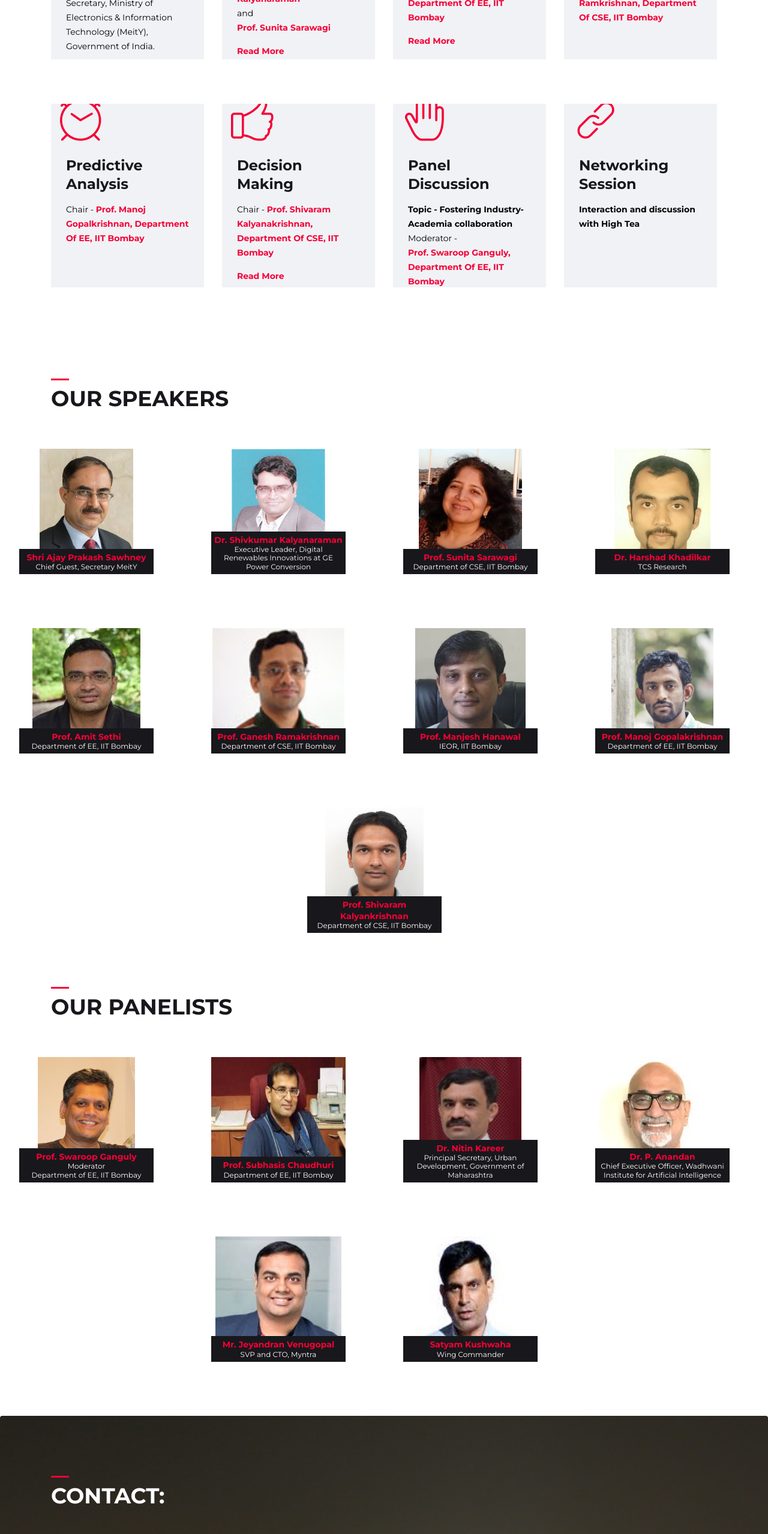
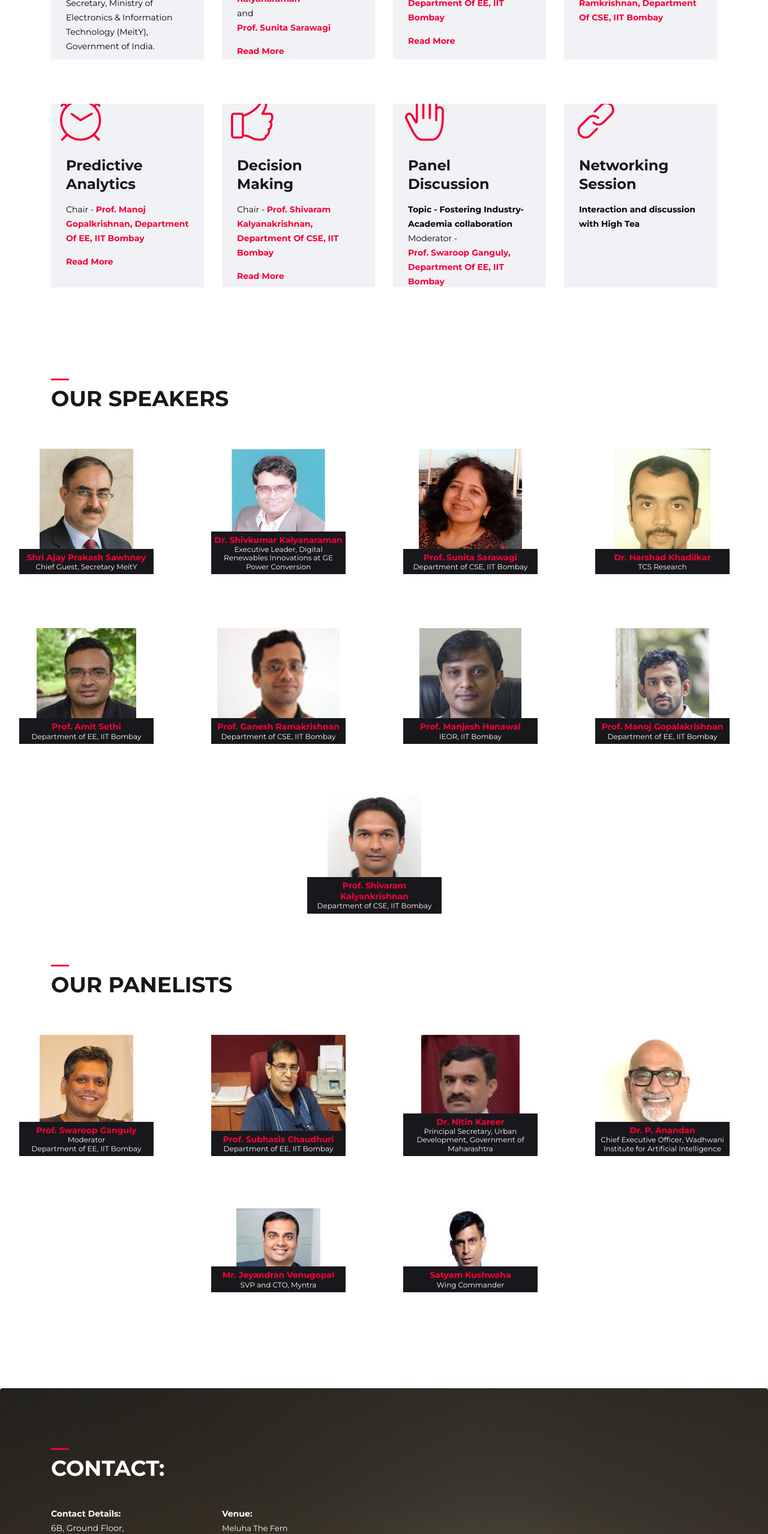
Before and after one commit to ydidwania/iitb-rp, a plain HTML site: page index.html in a window 1280 px wide. Shown: the part 2590-5147 px from the top of the page at 60% size. Drawn offline with nearby package versions, Linux system fonts and the light colour scheme; grey boxes are pictures that could not be loaded; files whose address does not match are found by name.

Commit message:
add pdf and remove image js resizing;

```diff
--- a/assets/js/main.js
+++ b/assets/js/main.js
@@ -159,4 +159,35 @@ $(document).ready(function() {
         });
     }
 
+    // Add smooth scrolling to all links
+    $("a").on('click', function(event) {
+
+        // Make sure this.hash has a value before overriding default behavior
+        if (this.hash !== "") {
+          // Prevent default anchor click behavior
+          event.preventDefault();
+
+          // Store hash
+          var hash = this.hash;
+
+          // Using jQuery's animate() method to add smooth page scroll
+          // The optional number (800) specifies the number of milliseconds it takes to scroll to the specified area
+          $('html, body').animate({
+            scrollTop: $(hash).offset().top
+          }, 800, function(){
+
+            // Add hash (#) to URL when done scrolling (default click behavior)
+            window.location.hash = hash;
+          });
+        } // End if
+      });
+
+    // var heights = $(".speaker-div .col-md-3").map(function() {
+    //     console.log(heights);
+    //     return $(this).height();
+    // }).get(),
+
+    // maxHeight = Math.max.apply(null, heights);
+
+    // $(".row .col-md-3").height(maxHeight);
 });
--- a/index.html
+++ b/index.html
@@ -27,41 +27,13 @@
     <link href="assets/css/main.css" rel="stylesheet">
     <script src="https://ajax.googleapis.com/ajax/libs/jquery/3.3.1/jquery.min.js"></script>
     <script>
-    $(document).ready(function(){
-      // Add smooth scrolling to all links
-      $("a").on('click', function(event) {
+    // $(document).ready(function(){
 
-        // Make sure this.hash has a value before overriding default behavior
-        if (this.hash !== "") {
-          // Prevent default anchor click behavior
-          event.preventDefault();
+    // });
 
-          // Store hash
-          var hash = this.hash;
+    // $(document).ready(function() {
 
-          // Using jQuery's animate() method to add smooth page scroll
-          // The optional number (800) specifies the number of milliseconds it takes to scroll to the specified area
-          $('html, body').animate({
-            scrollTop: $(hash).offset().top
-          }, 800, function(){
-
-            // Add hash (#) to URL when done scrolling (default click behavior)
-            window.location.hash = hash;
-          });
-        } // End if
-      });
-    });
-
-    $(document).ready(function() {
-        var heights = $(".speaker-div .col-md-3").map(function() {
-            console.log(heights);
-            return $(this).height();
-        }).get(),
-
-        maxHeight = Math.max.apply(null, heights);
-
-        $(".row .col-md-3").height(maxHeight);
-    });
+    // });
     </script>
 
     <base target="_blank">
@@ -378,10 +350,11 @@
                 <div class="icon_box_one">
                     <i class="lnr lnr-clock"></i>
                     <div class="content">
-                        <h4>Predictive Analysis</h4>
+                        <h4>Predictive Analytics</h4>
                         <p>
                                 Chair - <a href="https://www.ee.iitb.ac.in/~manojg/">Prof. Manoj Gopalkrishnan, Department of EE, IIT Bombay</a>
                         </p>
+                        <a href="assets/pdf/Predictive Analytics_Prof. Manoj Gopalkrishnan.pdf">read more</a>
                     </div>
                 </div>
             </div>
@@ -472,8 +445,8 @@
                         <h5 class="name">Prof. Sunita Sarawagi</h5>
                         <p class="position">Department of CSE, IIT Bombay</p>
                     </div>
+                </div>
                 </a>
-                </div>
             </div>
         </div>
 
@@ -549,7 +522,7 @@
 <!--speaker section end -->
 
 <!--paanelist section-->
-<section id="panelists" class="">
+<section id="panelists" class="pb100">
     <div class="container">
         <div class="section_title mb50">
             <h3 class="title">
```
Also changed, not shown: 1 other file.
